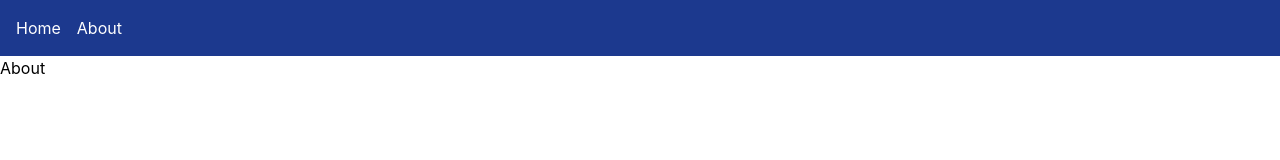
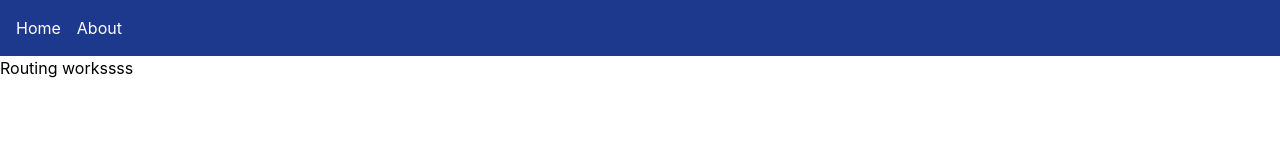
Before and after one commit to Best-Verie/guarantorLens_mission_capstone_FE, a React (Vite) app: page /about in a window 1280 px wide. Shown: the top 160 px of the page. Built offline with nearby package versions, Linux system fonts and the light colour scheme.

Commit message:
adds button component

```diff
--- /dev/null
+++ b/src/components/Button.tsx
@@ -0,0 +1,16 @@
+import React from "react";
+
+type ButtonProps = React.ButtonHTMLAttributes<HTMLButtonElement> & {
+	label: string;
+};
+
+export default function Button({ label, className = "", ...props }: ButtonProps) {
+	return (
+		<button
+			className={`inline-flex items-center justify-center rounded-md bg-blue-600 px-4 py-2 text-sm font-medium text-white transition-colors hover:bg-blue-700 disabled:cursor-not-allowed disabled:opacity-50 ${className}`}
+			{...props}
+		>
+			{label}
+		</button>
+	);
+}
--- a/src/pages/About.tsx
+++ b/src/pages/About.tsx
@@ -1,7 +1,7 @@
 import React from 'react';
 
 const About: React.FC = () => {
-  return <div>About</div>;
+  return <div>Routing workssss</div>;
 };
 
 export default About;
```
Also changed, not shown: 1 other file (tests, documents, lock files or other folders).
